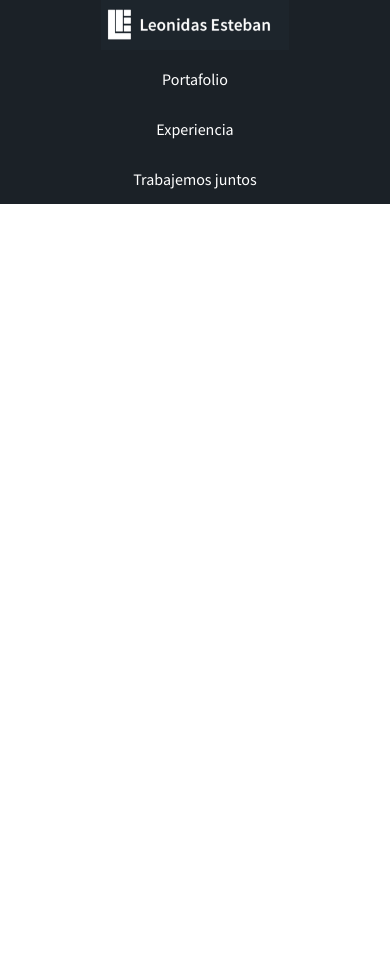
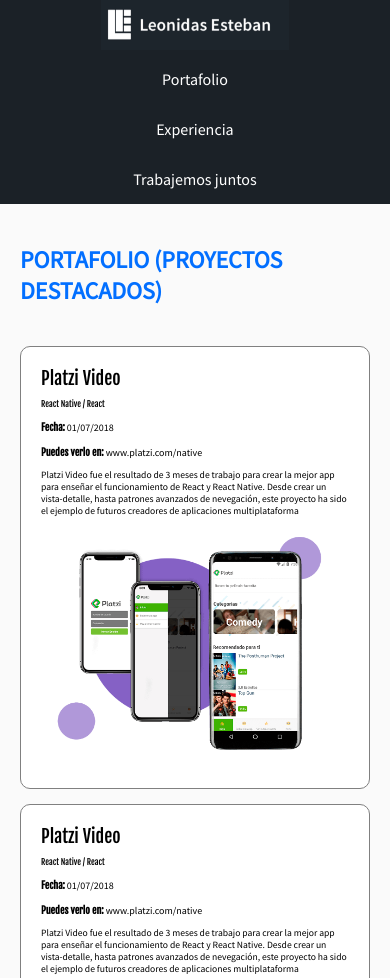
Before and after one commit to jbarriospd/clase-responsive, a plain HTML site: page index.html in a window 390 px wide. Shown: the top 978 px of the page. Before the commit the page ends 844 px from the top, so only its background shows below. Drawn offline with Linux system fonts and the light colour scheme.

Commit message:
Clase 12

```diff
--- a/css/estilos.css
+++ b/css/estilos.css
@@ -5,7 +5,7 @@ propiedades
 valores */
 
 
-/* seletor de etiqueta  header - section - article - nav */
+/* selector de etiqueta  header - section - article - nav */
 /* header {
   background: pink;
   color: red
@@ -141,11 +141,14 @@ h2 {
 
 
 .project-details {
-  width: 500px;
+  width: 50%;
 }
 
 .project-imageContainer {
-  width: 500px;
+  width: 50%;
+}
+.project-imageContainer img {
+  max-width: 100%;
 }
 
 .header {
@@ -357,9 +360,42 @@ figure {
    .header .logo {
      text-align: center;
    }
+   .project {
+     display: block;
+   }
+  .project-imageContainer {
+    width: auto;
+    text-align: center;
+   }
+   .project-details {
+     width: auto;
+     /*font-size: 16px;*/
+   }
+   .project-course .project-date .project-url {
+     margin: .4em;
+   }
+   .project-title {
+    font-size: 1.5em;
+     margin-bottom: .3em;
+   }
+  .project-url {
+   font-size: 1em;
+    }
+  .project-course {
+    font-size: .7em;
+   }
+
+  .project-date {
+    font-size: 1em;
+  }
+  .project-description {
+    font-size: .8em;
+  }
+@media screen and (max-width: 480px) {
+  .project-details {
+    font-size: 12px
+  }
 }
-@media screen and (max-width: 480px) {
-
 }
 @media screen and (max-width: 320px) {
 
--- a/index.html
+++ b/index.html
@@ -37,7 +37,7 @@
     <img class="hero-image" src="images/hero.jpg" width="500" height="300" alt="imagen principal del sitio">
   </div>
 </section>-->
-<!--<section id="portafolio" class="portfolio">
+<section id="portafolio" class="portfolio">
   <div class="container">
     <h2>Portafolio (Proyectos Destacados)</h2>
     <article class="project">
@@ -69,12 +69,11 @@
       </figure>
     </article>
   </div>
-
 </section>
-<div class="container">
+<!--<div class="container">
   <h2 class="event-list-title">Más sobre mi experiencia</h2>
-</div>
-<section id="eventos" class="event-list">
+</div>-->
+<!--<section id="eventos" class="event-list">
   <div class="container">
     <article class="event">
       <figure class="event-imageContainer">
@@ -117,8 +116,8 @@
       </div>
     </article>
   </div>
-</section>
-<section id="contacto" class="contact">
+</section>-->
+<!--<section id="contacto" class="contact">
   <div class="container">
     <form action="/suscripcion/" class="form-email">
       <h3>¿Creamos algo juntos?</h3>
@@ -132,8 +131,8 @@
       <a href="https://instagram.com/leonidasesteban" class="social-link instagram"></a>
     </div>
   </div>
-</section>
-<footer class="footer">
+</section>-->
+<!--<footer class="footer">
   <div class="container">
     <div>
       <p>Curso de Desarrollo web online 2018 <img src="images/platzi.png" width="80" alt="platzi"></p>
```
